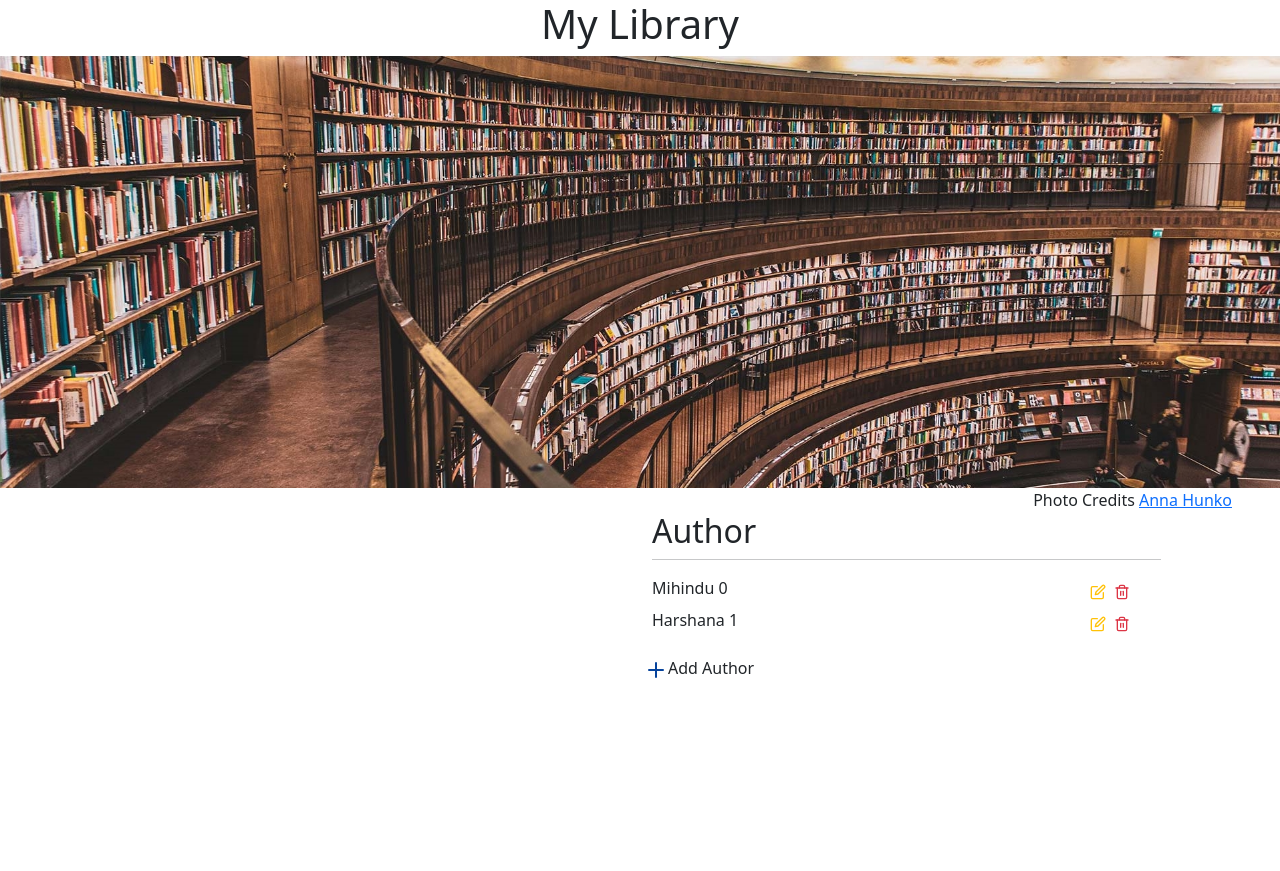
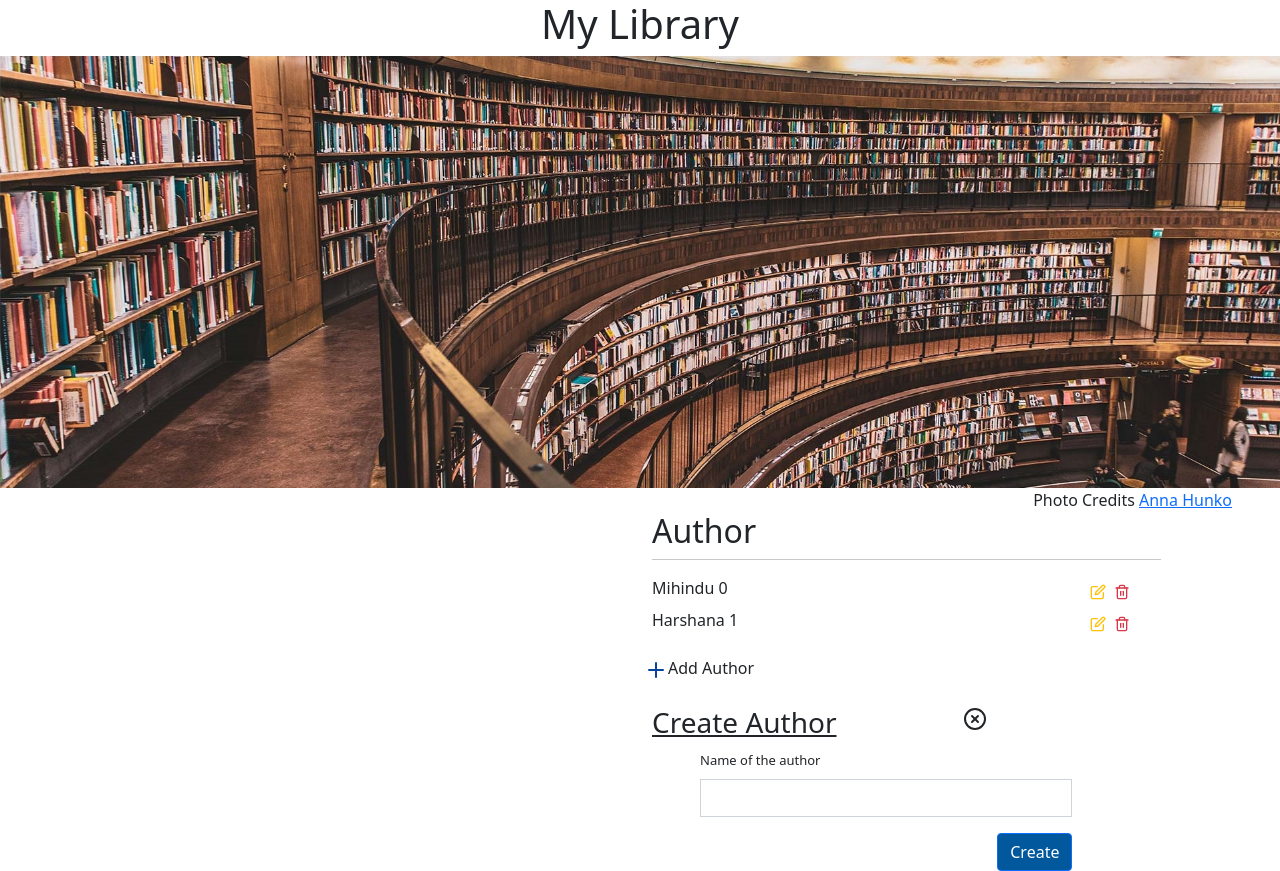
Before and after one commit to mihiHarshana/lib-individual, a React (Create React App) app: page / in a window 1280 px wide. Before the commit the page ends 800 px from the top, so only its background shows below. Built offline with nearby package versions, Linux system fonts and the light colour scheme.

Commit message:
Add author form to the Ux

```diff
--- a/src/App.scss
+++ b/src/App.scss
@@ -1,2 +1,3 @@
 @import "assests/scss/welcome";
 @import "assests/scss/authorUx";
+@import "assests/scss/authorForm";
--- /dev/null
+++ b/src/assests/scss/_authorForm.scss
@@ -0,0 +1,17 @@
+h3 {
+  text-decoration: underline;
+}
+c-circle {
+  cursor: pointer;
+}
+.author-label {
+  font-size: small ;
+}
+
+.create-button {
+  background: #01589d !important;
+}
+
+.author-field {
+  border-radius: 0 !important;
+}
--- /dev/null
+++ b/src/components/author/AuthorFormUX.tsx
@@ -0,0 +1,34 @@
+import React from "react";
+import {Button, Col, Form, Row} from "react-bootstrap";
+import {XCircle} from "react-feather";
+
+const AuthorFormUX = () => {
+  return (
+    <React.Fragment>
+      <Row>
+        <Col xs={9} md={7}className="mt-4">
+          <h3>Create Author </h3>
+        </Col>
+        <Col xs={2} md={2} className="mt-4" >
+          <XCircle  />
+        </Col>
+      </Row>
+      <Row>
+        <Col xs={12} md={10}>
+          <Form className="ms-5">
+            <Form.Group className="mb-3" controlId="textAuthorName">
+              <Form.Label className="author-label">Name of the author</Form.Label>
+              <Form.Control type="text" className="author-field" />
+            </Form.Group>
+            <Button  type="submit" className="create-button float-end">
+              Create
+            </Button>
+          </Form>
+        </Col>
+      </Row>
+    </React.Fragment>
+
+  )
+}
+
+export default AuthorFormUX
--- a/src/components/author/AuthorUx.tsx
+++ b/src/components/author/AuthorUx.tsx
@@ -3,6 +3,7 @@ import {Col, Row} from "react-bootstrap";
 import Author from "./Author";
 import {IAuthor} from "../../LibraryTypes";
 import {Plus} from "react-feather";
+import AuthorFormUX from "./AuthorFormUX";
 
 const AuthorUx: React.FC = () => {
   const author: IAuthor[] = [
@@ -24,11 +25,13 @@ const AuthorUx: React.FC = () => {
         }
         </Col>
 
-        <Col xs={4} className="mt-3 px-1">
+        <Col xs={4} md={4} className="mt-3 px-1">
           <Plus className="plus" />
           Add Author
         </Col>
-
+        <Col xs={12} md={10}>
+          <AuthorFormUX />
+        </Col>
       </Row>
     </React.Fragment>
 
```
